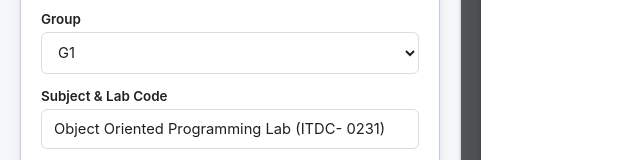
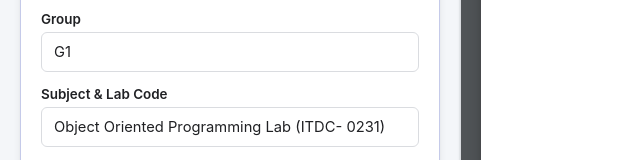
Before and after one commit to ElytraXD/NITJ-COVER-PAGE-GENERATER, a plain HTML site: page index.html in a window 1280 px wide. Shown: the part 328-488 px from the top of the page, 0-640 px from the left. Drawn offline with nearby package versions, Linux system fonts and the light colour scheme; a web font is replaced by a local one.

Commit message:
updated!!

```diff
--- a/index.html
+++ b/index.html
@@ -91,17 +91,18 @@
               />
             </div>
 
-            <!-- Group Selector (G1, G2, G3, G4) -->
+            <!-- Group (Default: G1) -->
             <div class="form-group">
               <label class="form-label" for="groupName">
                 Group
               </label>
-              <select id="groupName" class="form-select">
-                <option value="G1" selected>G1</option>
-                <option value="G2">G2</option>
-                <option value="G3">G3</option>
-                <option value="G4">G4</option>
-              </select>
+              <input
+                type="text"
+                id="groupName"
+                class="form-input"
+                placeholder="e.g. G1, G2, G3, G4"
+                value="G1"
+              />
             </div>
 
             <!-- Subject Title (Kept default) -->
```
Also changed, not shown: 1 other file.
